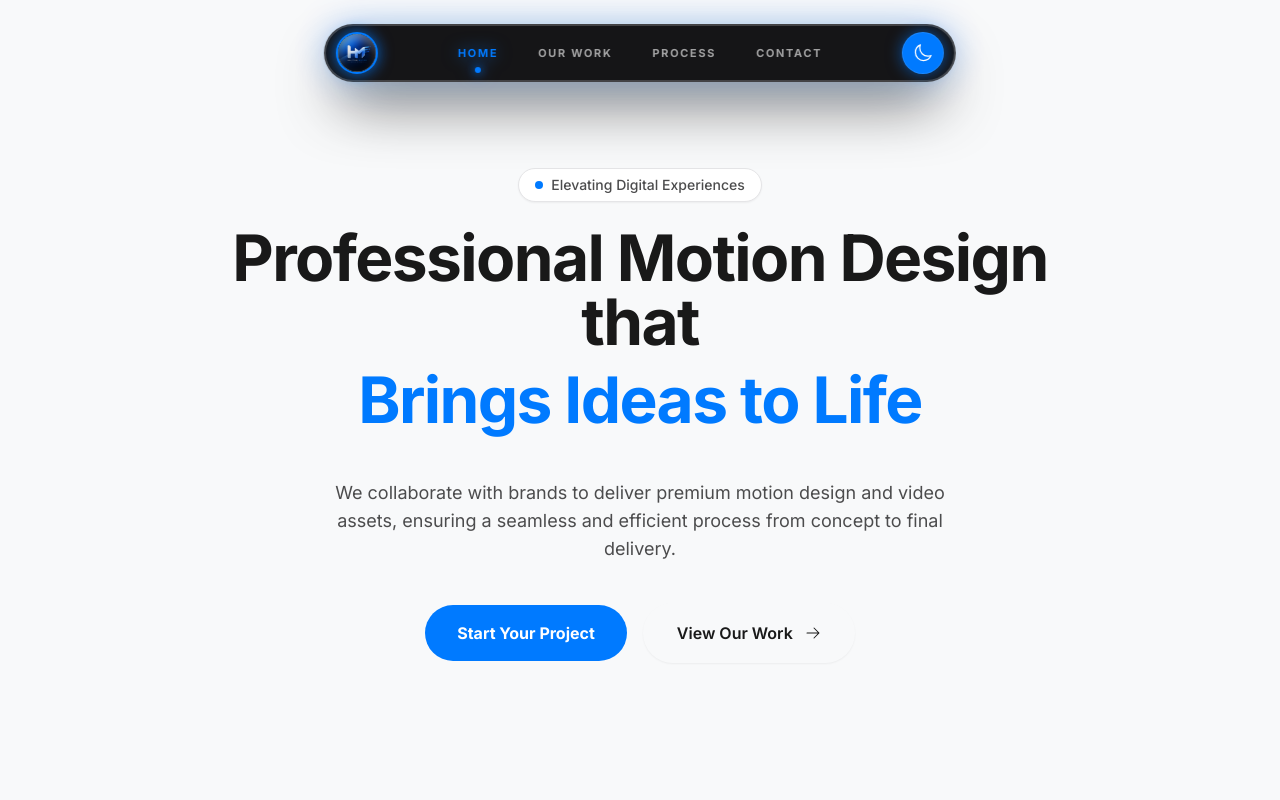
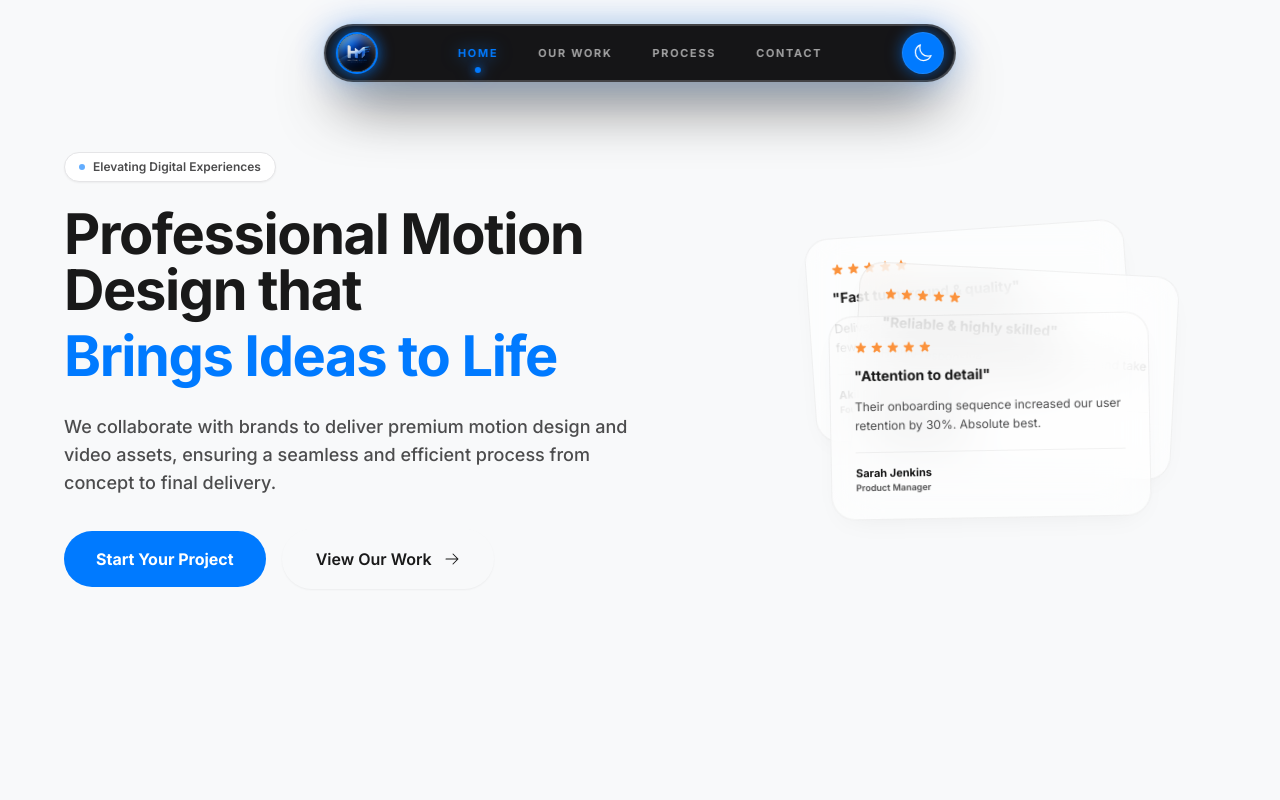
Before and after one commit to BerserkerOP/website, a Next.js app: page / in a window 1280 px wide. Shown: the top 800 px of the page. Built offline with nearby package versions, Linux system fonts and the light colour scheme.

Commit message:
Restructure Hero Layout with 3D Staggered Review Cards Stack

```diff
--- a/components/Hero.tsx
+++ b/components/Hero.tsx
@@ -17,8 +17,8 @@ const phrases = [
 export default function Hero() {
   const [index, setIndex] = useState(0);
   const [isModalOpen, setIsModalOpen] = useState(false);
+  const [hoveredCard, setHoveredCard] = useState<number | null>(null);
   const { scrollY } = useScroll();
-  // Fade out as the user scrolls down (e.g. from 0 to 600px)
   const opacity = useTransform(scrollY, [0, 600], [1, 0]);
 
   useEffect(() => {
@@ -27,18 +27,51 @@ export default function Hero() {
     }, 3000);
     return () => clearInterval(interval);
   }, []);
+
+  const heroReviews = [
+    {
+      name: "Akil Gurram",
+      role: "Founder of WTM",
+      headline: "Fast turnaround & quality",
+      text: "Delivered it with great video quality in just a few days at a reasonable price.",
+      rotation: -4,
+      x: -25,
+      y: -40,
+    },
+    {
+      name: "Rhythm Shandlya",
+      role: "Founder of Vionna",
+      headline: "Reliable & highly skilled",
+      text: "Highly responsive, communicate well, and take genuine ownership of their work.",
+      rotation: 3,
+      x: 20,
+      y: 0,
+    },
+    {
+      name: "Sarah Jenkins",
+      role: "Product Manager",
+      headline: "Attention to detail",
+      text: "Their onboarding sequence increased our user retention by 30%. Absolute best.",
+      rotation: -1,
+      x: -5,
+      y: 45,
+    }
+  ];
+
   return (
     <section className="relative bg-apple-bg overflow-hidden pt-24 pb-16 sm:pt-32 sm:pb-20">
+      <div className="max-w-7xl mx-auto px-6 lg:px-16 w-full py-6 relative z-10">
+        <div className="grid grid-cols-1 lg:grid-cols-12 gap-12 lg:gap-16 items-center">
 
-      <div className="max-w-7xl mx-auto px-6 lg:px-16 w-full py-10 relative z-10">
-        <div className="flex flex-col items-center text-center gap-6">
+          {/* Left Column: Headline and CTAs */}
+          <div className="lg:col-span-7 flex flex-col items-center lg:items-start text-center lg:text-left gap-6">
             <motion.div
               initial={{ opacity: 0, y: 14 }}
               animate={{ opacity: 1, y: 0 }}
               transition={{ duration: 0.6, ease: "easeOut" }}
             >
-            <span className="inline-flex items-center gap-2 bg-apple-card border border-apple-border text-apple-subtext text-sm font-medium px-4 py-1.5 rounded-full shadow-sm">
-              <span className="w-2 h-2 rounded-full bg-apple-blue shrink-0"></span>
+              <span className="inline-flex items-center gap-2 bg-apple-card border border-apple-border text-apple-subtext text-xs font-semibold px-3.5 py-1.5 rounded-full shadow-sm">
+                <span className="w-1.5 h-1.5 rounded-full bg-apple-blue shrink-0 animate-pulse"></span>
                 Elevating Digital Experiences
               </span>
             </motion.div>
@@ -47,10 +80,10 @@ export default function Hero() {
               initial={{ opacity: 0, y: 18 }}
               animate={{ opacity: 1, y: 0 }}
               transition={{ duration: 0.6, delay: 0.1, ease: "easeOut" }}
-            className="text-4xl sm:text-5xl md:text-[64px] font-bold text-apple-text leading-[1.1] tracking-tight max-w-4xl"
+              className="text-4xl sm:text-5xl md:text-[56px] font-bold text-apple-text dark:text-white leading-[1.1] tracking-tight max-w-2xl"
             >
               Professional Motion Design that <br/>
-            <span className="text-apple-blue relative block h-[2.4em] sm:h-[1.2em] w-full overflow-hidden mt-2">
+              <span className="text-apple-blue relative block h-[2.2em] sm:h-[1.2em] w-full overflow-hidden mt-1 lg:text-left text-center">
                 <AnimatePresence>
                   <motion.span
                     key={index}
@@ -58,7 +91,7 @@ export default function Hero() {
                     animate={{ y: 0, opacity: 1 }}
                     exit={{ y: "100%", opacity: 0 }}
                     transition={{ duration: 0.6, ease: [0.16, 1, 0.3, 1] }}
-                  className="absolute inset-0 flex items-center justify-center text-center px-4"
+                    className="absolute inset-0 flex items-center justify-center lg:justify-start text-center lg:text-left px-4 lg:px-0"
                   >
                     {phrases[index]}
                   </motion.span>
@@ -66,12 +99,12 @@ export default function Hero() {
               </span>
             </motion.h1>
 
-          <div className="max-w-2xl mt-4">
+            <div className="max-w-xl">
               <motion.p
                 initial={{ opacity: 0, y: 18 }}
                 animate={{ opacity: 1, y: 0 }}
                 transition={{ duration: 0.6, delay: 0.2, ease: "easeOut" }}
-              className="text-base sm:text-lg text-apple-subtext"
+                className="text-base sm:text-lg text-apple-subtext leading-relaxed font-medium"
               >
                 We collaborate with brands to deliver premium motion design and video assets, ensuring a seamless and efficient process from concept to final delivery.
               </motion.p>
@@ -81,7 +114,7 @@ export default function Hero() {
               initial={{ opacity: 0, y: 18 }}
               animate={{ opacity: 1, y: 0 }}
               transition={{ duration: 0.6, delay: 0.3, ease: "easeOut" }}
-            className="flex flex-col sm:flex-row items-center justify-center gap-4 mt-4 w-full px-4 sm:px-0"
+              className="flex flex-col sm:flex-row items-center justify-center lg:justify-start gap-4 mt-2 w-full px-4 sm:px-0"
             >
               <TiltButton onClick={() => setIsModalOpen(true)} className="w-full sm:w-auto font-bold bg-[#007AFF] text-white hover:bg-[#007AFF]/90 hover:shadow-[0_8px_25px_-5px_rgba(0,122,255,0.6)] hover:-translate-y-0.5 transition-all px-6 py-3.5 sm:px-8 sm:py-4 text-sm sm:text-base rounded-full">
                 Start Your Project
@@ -93,6 +126,72 @@ export default function Hero() {
                 </svg>
               </TiltButton>
             </motion.div>
+          </div>
+
+          {/* Right Column: 3D Staggered Interactive Review Cards */}
+          <div className="lg:col-span-5 relative w-full h-[360px] sm:h-[400px] flex items-center justify-center select-none mt-10 lg:mt-0">
+            {heroReviews.map((rev, idx) => {
+              const isHovered = hoveredCard === idx;
+              const isAnyHovered = hoveredCard !== null;
+
+              // Calculate custom 3D transformations depending on hover state
+              let cardZ = 10;
+              if (idx === 0) cardZ = 10;
+              if (idx === 1) cardZ = 20;
+              if (idx === 2) cardZ = 30;
+
+              return (
+                <motion.div
+                  key={idx}
+                  onMouseEnter={() => setHoveredCard(idx)}
+                  onMouseLeave={() => setHoveredCard(null)}
+                  animate={{
+                    rotate: isHovered ? 0 : rev.rotation,
+                    x: isHovered ? 0 : rev.x,
+                    y: isHovered ? 0 : rev.y,
+                    scale: isHovered ? 1.06 : isAnyHovered ? 0.94 : 1,
+                    opacity: isHovered ? 1 : isAnyHovered ? 0.45 : 1,
+                    zIndex: isHovered ? 50 : cardZ,
+                    filter: isHovered ? "blur(0px)" : isAnyHovered ? "blur(1px)" : "blur(0px)",
+                    borderColor: isHovered ? "rgba(0, 122, 255, 0.4)" : "rgba(0,0,0,0.05)",
+                    boxShadow: isHovered
+                      ? "0 20px 40px -15px rgba(0, 122, 255, 0.25)"
+                      : "0 10px 30px -15px rgba(0, 0, 0, 0.08)",
+                  }}
+                  transition={{
+                    type: "spring",
+                    stiffness: 350,
+                    damping: 25,
+                  }}
+                  className="absolute w-[280px] sm:w-[320px] bg-white/60 dark:bg-[#1E1E24]/60 border backdrop-blur-xl rounded-[24px] p-6 flex flex-col justify-between cursor-pointer transition-colors duration-300 dark:border-white/5"
+                >
+                  <div className="flex flex-col gap-3">
+                    {/* Star Rating */}
+                    <div className="flex gap-0.5">
+                      {[...Array(5)].map((_, i) => (
+                        <svg key={i} className="w-3.5 h-3.5 text-orange-400 fill-current" viewBox="0 0 20 20">
+                          <path d="M9.049 2.927c.3-.921 1.603-.921 1.902 0l1.07 3.292a1 1 0 00.95.69h3.462c.969 0 1.371 1.24.588 1.81l-2.8 2.034a1 1 0 00-.364 1.118l1.07 3.292c.3.921-.755 1.688-1.54 1.118l-2.8-2.034a1 1 0 00-1.175 0l-2.8 2.034c-.784.57-1.838-.197-1.539-1.118l1.07-3.292a1 1 0 00-.364-1.118L2.98 8.72c-.783-.57-.38-1.81.588-1.81h3.461a1 1 0 00.951-.69l1.07-3.292z" />
+                        </svg>
+                      ))}
+                    </div>
+
+                    <h4 className="text-sm font-bold text-apple-text dark:text-white leading-tight">
+                      "{rev.headline}"
+                    </h4>
+                    <p className="text-xs leading-relaxed text-apple-subtext dark:text-white/70">
+                      {rev.text}
+                    </p>
+                  </div>
+
+                  <div className="flex flex-col mt-4 pt-3 border-t border-black/5 dark:border-white/5">
+                    <span className="text-[11px] font-bold text-apple-text dark:text-white">{rev.name}</span>
+                    <span className="text-[9px] text-apple-subtext dark:text-white/40 font-semibold">{rev.role}</span>
+                  </div>
+                </motion.div>
+              );
+            })}
+          </div>
+
         </div>
       </div>
 
```
Lines whose indentation alone changed are shown as unchanged.
